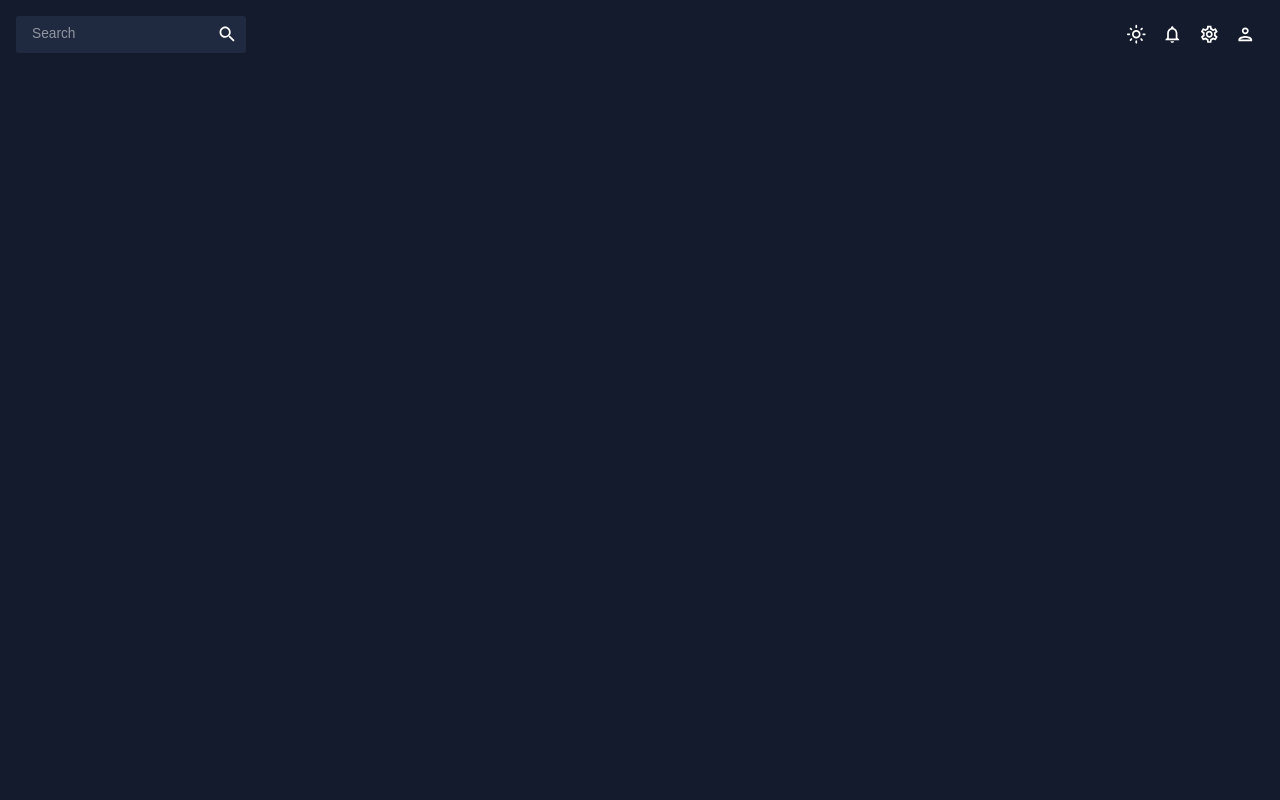
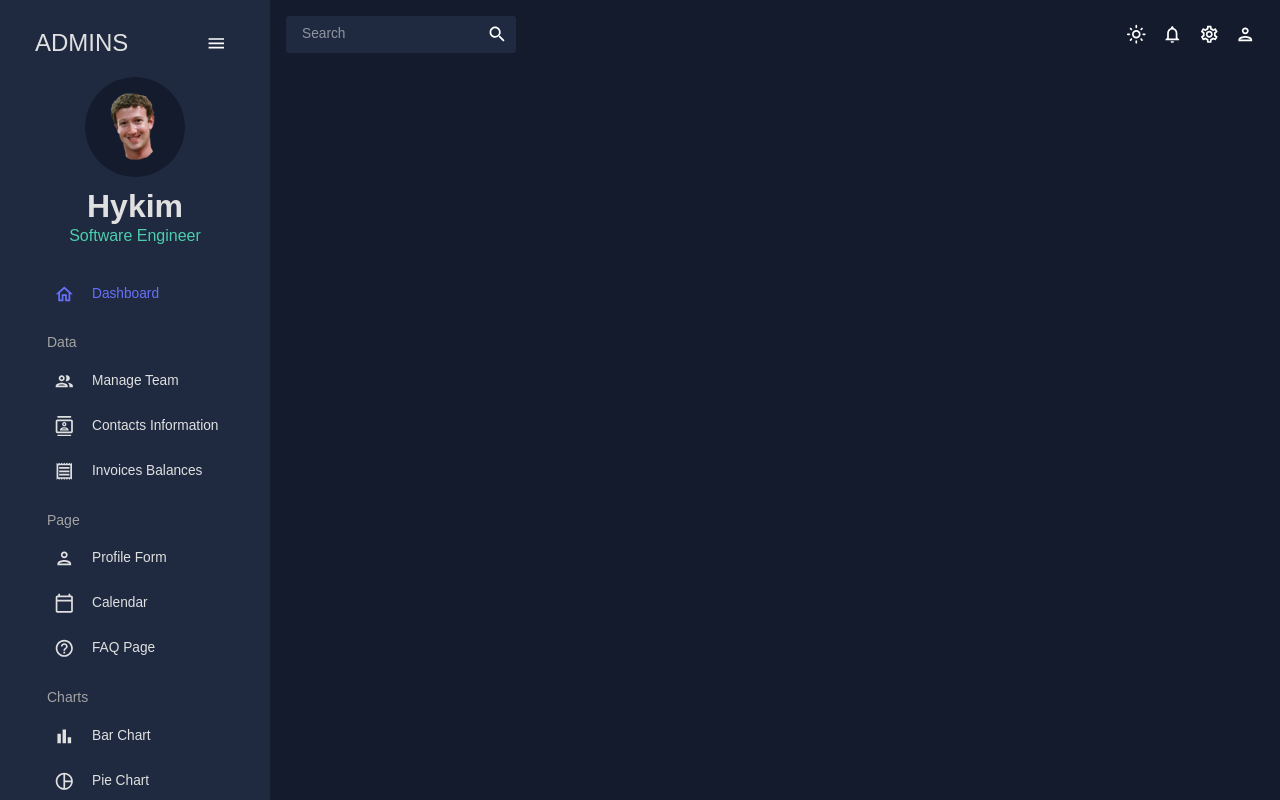
Before and after one commit to Kimmyyoung/AdminDashboard, a React (Create React App) app: page /form in a window 1280 px wide. Built offline with nearby package versions, Linux system fonts and the light colour scheme.

Commit message:
✨ feat: Implement Sidebar

```diff
--- a/package.json
+++ b/package.json
@@ -23,7 +23,7 @@
     "formik": "^2.4.4",
     "react": "^18.2.0",
     "react-dom": "^18.2.0",
-    "react-pro-sidebar": "^1.1.0-alpha.1",
+    "react-pro-sidebar": "^0.7.1",
     "react-router-dom": "^6.15.0",
     "react-scripts": "5.0.1",
     "web-vitals": "^2.1.4",
--- a/src/App.js
+++ b/src/App.js
@@ -1,6 +1,21 @@
+import { Routes, Route } from 'react-router-dom';
+
 import { ColorModeContext, useMode} from './theme';
 import { CssBaseline, ThemeProvider} from '@mui/material';
 import Topbar from './scenes/global/Topbar';
+import Sidebar from './scenes/global/Sidebar';
+
+import Dashboard from './scenes/dashboard';
+// import Team from './scenes/team';
+// import Invoices from './scenes/invoices';
+// import Contacts from './scenes/contacts';
+// import Bar from './scenes/bar';
+// import Form from './scenes/form';
+// import Line from './scenes/line';
+// import Pie from './scenes/pie';
+// import FAQ from './scenes/faq';
+// import Geography from './scenes/geography';
+// import Calendar from './scenes/Calendar';
 
 
 function App() {
@@ -11,8 +26,22 @@
       <ThemeProvider theme={theme}>
         <CssBaseline />
         <div className="app">
+          <Sidebar />
           <main className="content">
             <Topbar />
+            <Routes>
+              <Route path='/' element={<Dashboard />} />
+              {/* <Route path='/team' element={<Team />} />
+              <Route path='/invoices' element={<Invoices />} />
+              <Route path='/contacts' element={<Contacts />} />
+              <Route path='/bar' element={<Bar />} />
+              <Route path='/form' element={<Form />} />
+              <Route path='/line' element={<Line />} />
+              <Route path='/pie' element={<Pie />} />
+              <Route path='/faq' element={<FAQ />} />
+              <Route path='/geography' element={<Geography />} />
+              <Route path='/calendar' element={<Calendar />} /> */}
+            </Routes>
           </main>
         </div>
       </ThemeProvider>
--- a/src/scenes/global/Sidebar.jsx
+++ b/src/scenes/global/Sidebar.jsx
@@ -1,8 +1,212 @@
-import React from 'react'
+import React, { useState }from 'react'
+import { ProSidebar, Menu, MenuItem } from "react-pro-sidebar";
+import "react-pro-sidebar/dist/css/styles.css";
+import { Box, IconButton, Typography, useTheme } from '@mui/material';
+import { Link } from 'react-router-dom';
+import { tokens } from '../../theme';
+
+import HomeOutlinedIcon from "@mui/icons-material/HomeOutlined";
+import PeopleOutlinedIcon from "@mui/icons-material/PeopleOutlined";
+import ContactsOutlinedIcon from "@mui/icons-material/ContactsOutlined";
+import ReceiptOutlinedIcon from "@mui/icons-material/ReceiptOutlined";
+import PersonOutlinedIcon from "@mui/icons-material/PersonOutlined";
+import CalendarTodayOutlinedIcon from "@mui/icons-material/CalendarTodayOutlined";
+import HelpOutlineOutlinedIcon from "@mui/icons-material/HelpOutlineOutlined";
+import BarChartOutlinedIcon from "@mui/icons-material/BarChartOutlined";
+import PieChartOutlineOutlinedIcon from "@mui/icons-material/PieChartOutlineOutlined";
+import TimelineOutlinedIcon from "@mui/icons-material/TimelineOutlined";
+import MenuOutlinedIcon from "@mui/icons-material/MenuOutlined";
+import MapOutlinedIcon from "@mui/icons-material/MapOutlined";
+import { TokenSharp } from '@mui/icons-material';
+
+const Item = ({ title, to, icon, selected, setSelected}) => {
+  // eslint-disable-next-line react-hooks/rules-of-hooks
+  const theme = useTheme();
+  const colors = tokens(theme.palette.mode);
+
+  return (
+    <MenuItem active={selected === title} style={{color: colors.grey[100]}}
+    onClick={()=>{setSelected(title)}}
+    icon={icon}>
+      <Typography>{title}</Typography>
+      <Link to={to}/>
+    </MenuItem>
+  )
+};
 
 const Sidebar = () => {
+  const theme = useTheme();
+  const colors = tokens(theme.palette.mode);
+  const [ isCollapse, setIsCollapse ] = useState(false);
+  const [ selected, setSelected] = useState("Dashboard");
+
   return (
-    <div>Sidebar</div>
+    <Box  sx={{
+      "& .pro-sidebar-inner": {
+        background: `${colors.primary[400]} !important`,
+      },
+      "& .pro-icon-wrapper": {
+        backgroundColor: "transparent !important",
+      },
+      "& .pro-inner-item": {
+        padding: "5px 35px 5px 20px !important",
+      },
+      "& .pro-inner-item:hover": {
+        color: "#868dfb !important",
+      },
+      "& .pro-menu-item.active": {
+        color: "#6870fa !important",
+      },
+    }}>
+
+  <ProSidebar collapsed={isCollapse}>
+      <Menu iconShape="square">
+
+        <MenuItem onClick={()=>{setIsCollapse(!isCollapse)}} icon={isCollapse? <MenuOutlinedIcon /> : undefined}
+        style={{
+          margin: "10px 0 10px 0",
+          color: colors.grey[100]
+        }}>
+          {!isCollapse && (
+            <Box display="flex"
+                justifyContent="space-between"
+                alignItems="center"
+                ml="15px"
+              >
+              <Typography variant='h3' color={colors.grey[100]}>
+                ADMINS
+              </Typography>
+              <IconButton onClick={()=>{ setIsCollapse(!isCollapse)}}>
+                <MenuOutlinedIcon />
+              </IconButton>
+            </Box>
+          )}
+        </MenuItem>
+
+        {!isCollapse && (
+          <Box mb='25px'>
+            {/* Profile Img */}
+            <Box display='flex' justifyContent='center' alignItems='center'>
+              <img alt='profile-use' width='100px' height='100px' src={`../../assets/user.png`}
+              style={{ cursor: 'pointer', borderRadius: '50%'}} />
+            </Box>
+
+            {/* Profile Info */}
+            <Box textAlign='center'>
+              <Typography variant='h2' color={colors.grey[100]} fontWeight='bold' sx={{m:'10px 0 0 0'}}>
+                Hykim
+              </Typography>
+              <Typography variant='h5' color={colors.greenAccent[500]}>
+                Software Engineer
+              </Typography>
+            </Box>
+          </Box>
+        )}
+
+          {/* Menu Items */}
+          <Box paddingLeft={isCollapse? undefined : "10%"}>
+            <Item
+                title="Dashboard"
+                to="/"
+                icon={<HomeOutlinedIcon />}
+                selected={selected}
+                setSelected={setSelected}
+              />
+
+              <Typography variant="h6" color={colors.grey[300]}
+              sx={{ m : "15px 0 5px 20px"}}>
+                Data
+              </Typography>
+
+            <Item
+              title="Manage Team"
+              to="/team"
+              icon={<PeopleOutlinedIcon />}
+              selected={selected}
+              setSelected={setSelected}
+            />
+            <Item
+              title="Contacts Information"
+              to="/contacts"
+              icon={<ContactsOutlinedIcon />}
+              selected={selected}
+              setSelected={setSelected}
+            />
+            <Item
+              title="Invoices Balances"
+              to="/invoices"
+              icon={<ReceiptOutlinedIcon />}
+              selected={selected}
+              setSelected={setSelected}
+            />
+
+            <Typography variant="h6" color={colors.grey[300]}
+              sx={{ m : "15px 0 5px 20px"}}>
+                Page
+              </Typography>
+
+
+            <Item
+              title="Profile Form"
+              to="/form"
+              icon={<PersonOutlinedIcon />}
+              selected={selected}
+              setSelected={setSelected}
+            />
+            <Item
+              title="Calendar"
+              to="/calendar"
+              icon={<CalendarTodayOutlinedIcon />}
+              selected={selected}
+              setSelected={setSelected}
+            />
+            <Item
+              title="FAQ Page"
+              to="/faq"
+              icon={<HelpOutlineOutlinedIcon />}
+              selected={selected}
+              setSelected={setSelected}
+            />
+
+            <Typography variant="h6" color={colors.grey[300]}
+              sx={{ m : "15px 0 5px 20px"}}>
+                Charts
+              </Typography>
+
+
+            <Item
+              title="Bar Chart"
+              to="/bar"
+              icon={<BarChartOutlinedIcon />}
+              selected={selected}
+              setSelected={setSelected}
+            />
+            <Item
+              title="Pie Chart"
+              to="/pie"
+              icon={<PieChartOutlineOutlinedIcon />}
+              selected={selected}
+              setSelected={setSelected}
+            />
+            <Item
+              title="Line Chart"
+              to="/line"
+              icon={<TimelineOutlinedIcon />}
+              selected={selected}
+              setSelected={setSelected}
+            />
+            <Item
+              title="Geography Chart"
+              to="/geography"
+              icon={<MapOutlinedIcon />}
+              selected={selected}
+              setSelected={setSelected}
+            />
+          </Box>
+      </Menu>
+    </ProSidebar>
+
+    </Box>
   )
 }
 
```
Also changed, not shown: public/assets/user.png (added), 1 other file (tests, documents, lock files or other folders).
